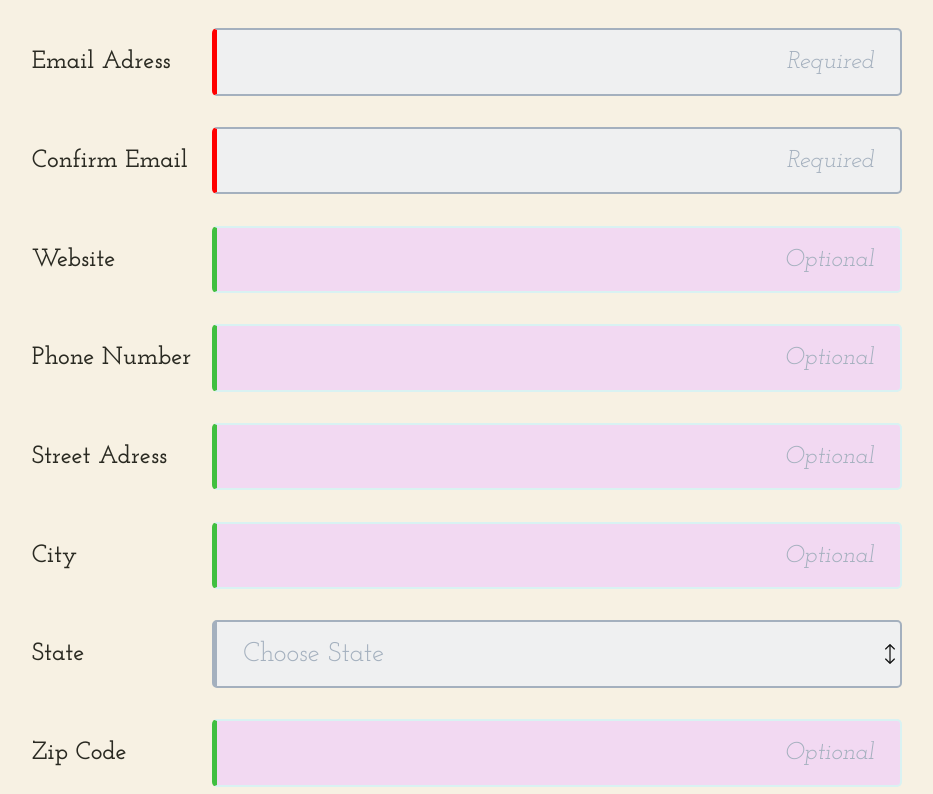
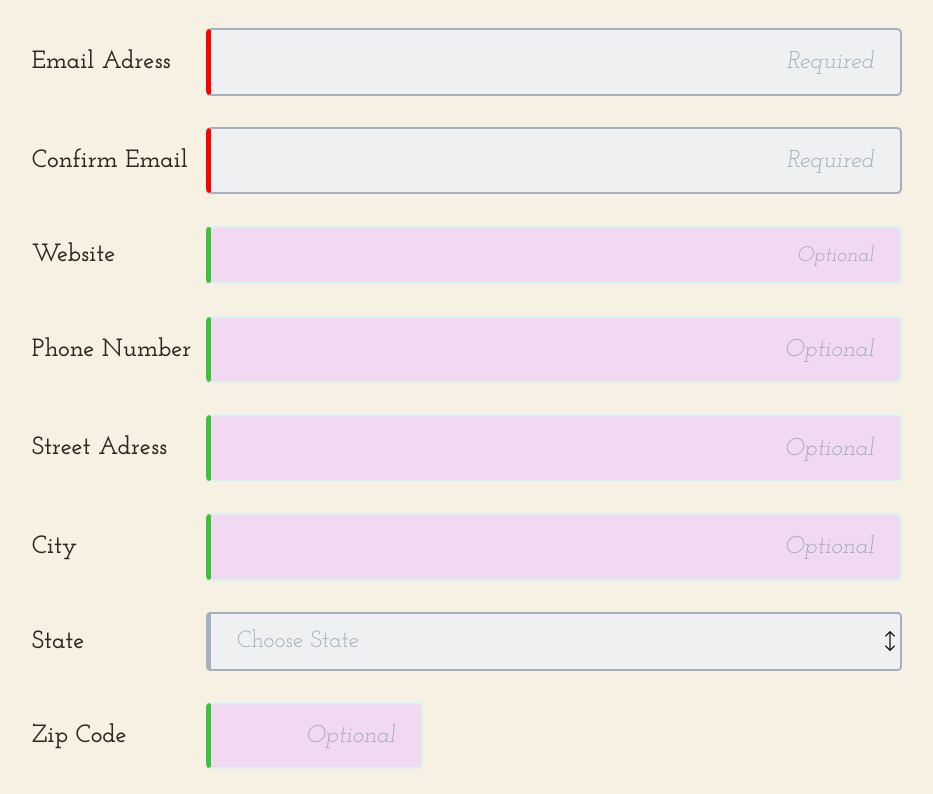
Before and after one commit to kevinmartinez/online-registration-form, a website: page index.html in a window 1280 px wide. Shown: the part 566-1360 px from the top of the page, without its empty margins (173-1106 px from the left). Drawn offline with Linux system fonts and the light colour scheme.

Commit message:
fix flexbox issuses & write comments

```diff
--- a/css/style.css
+++ b/css/style.css
@@ -41,7 +41,6 @@ body {
 
 h1, h2, h3, h4, h5, h6, .header--info, legend {
   font-family: 'Tinos', 'Times New Roman', Times, serif;
-  /* margin: 0; */
 }
 
 p {
@@ -53,10 +52,6 @@ button, input, select, textarea {
   font-size   : 100%;
   font-family : inherit;
 }
-
-/* textarea {
-  vertical-align: top;
-} */
 
 /*
 TODO: Read and remove
@@ -73,6 +68,7 @@ The text fields require some common rules. Simply put, we remove their borders a
   margin-right: auto;
 }
 
+/* TODO: Look over these helper classes */
 .center {
   margin-left: auto;
   margin-right: auto;
@@ -84,10 +80,6 @@ The text fields require some common rules. Simply put, we remove their borders a
 
 /* Header
 ============================ */
-
-/* .header {
-  background: linear-gradient(#2d3945, #e0eefD, var(--primary--white) 80%);
-} */
 
 .header__intro {
   background-color: #532F61;
@@ -132,7 +124,6 @@ The text fields require some common rules. Simply put, we remove their borders a
   color: var(--primary--white);
   text-transform: uppercase;
   font-size: 1.9em;
-  /* margin-bottom: .5em; */
   padding-bottom: .5em;
 }
 
@@ -162,6 +153,7 @@ legend {
 
 legend::before {
   content: counter(steps) ". ";
+  /* TODO: CHANGE COLOR */
   color: teal;
 }
 
@@ -174,8 +166,6 @@ legend::before {
   /* TODO: Change color, do not use primary black, because it does not fit so good with the heading below */
   border-bottom: 2px solid var(--primary--black);
 }
-
-/* Flexbox settings */
 
 /* TODO: Use better names? */
 .form__field {
@@ -191,12 +181,12 @@ legend::before {
 .form__label {
   font-size: 1.2em;
   font-weight: 600;
+  /* TODO: FIX VARIABLE FOR THIS COLOR */
   color: #444e56;
   color: var(--secondary--black);
-  flex: 1;
 }
 
-/* TODO: Rename */
+/* TODO: Rename? Yes... */
 input[type="text"],
 input[type="email"],
 input[type="tel"],
@@ -207,23 +197,25 @@ textarea {
   padding: .6em 3%;
   border: 2px solid var(--placeholder-grey);
   border-left: 5px solid;
-  border-radius: 5px;
+  border-radius: .2em;
   font-size: 1.125em;
   min-height: 44px;
-  flex: 2.5;
   transition: border-color .5s ease-out;
 }
 
+input[name="user_zip"] {
+  background: red;
+  color: red;
+  width: 50%;
+}
+
+/* TODO: Check this code */
 textarea {
   overflow: auto;
   padding : 10px;
   width   : 100%;
   height: 150px;
   resize  : none;
-}
-
-input[name="user_zip"] {
-  width: 50%;
 }
 
 select {
@@ -264,16 +256,6 @@ button:focus {
   transition: border-color .5s ease-in;
 }
 
-
-/*
-input:required:invalid {
-  border-left-color: 2px solid red;
-} */
-
-/* input:required, {
-  border-color:hsl(0, 20%, 50%);
-} */
-
 input:focus,
 select:focus,
 textarea:focus {
@@ -291,6 +273,7 @@ input:focus:invalid {
   border-left-color: red;
 }
 
+/* TODO: Remove before submit */
 /* .simple-form input:required:valid {
   border-left-color: palegreen;
 } */
@@ -307,6 +290,7 @@ input:optional {
   border-color: hsl(180, 50%, 90%);
 }
 
+/* TODO: Remove before submit */
   /* border-color:hsl(0, 20%, 50%); */
   /* background:hsl(0, 50%, 90%); */
 
@@ -358,14 +342,15 @@ textarea:hover {
   border-radius: .2em;
   background-color: #322a60;
   color: var(--primary--white);
-  text-transform: capitalize;
+  text-transform: uppercase;
   letter-spacing: 1px;
   font-weight: 700;
   font-size: 1.8em; /* 150% / 24px; */
+  transition: opacity ease-in-out .5s;
 }
 
 .form__submit-btn:hover {
-  background-color: darkgreen;
+  opacity: .75;
 }
 
 .form__submit-btn:active {
@@ -410,9 +395,11 @@ textarea:hover {
 
 /* Styles for orientation landscape, tested for iPhone 5, 6, 6plus, X etc. Left out tablet landscape, because splitting up the form into two columns just to fill up screen width is, imo a bad thing */
 @media (max-height: 415px) and (orientation: landscape) {
+
   html {
     font-size: .8em;
   }
+
   body {
     /* TODO: Remove before submit */
     background: lightskyblue;
@@ -421,10 +408,6 @@ textarea:hover {
   .header__divider {
     border-top-width: 2px;
     border-bottom-width: .5px;
-  }
-
-  .form__input {
-    font-size: 1.2em;
   }
 
   input[type="text"],
@@ -436,36 +419,19 @@ textarea:hover {
     font-size: 1.2em;
   }
 
+  .form__input {
+    font-size: 1.2em;
+  }
 
+  input[name="user_zip"] {
+  width: 25%;
+  }
 }
 
 @media (min-height: 416px) and (min-width: 760px) {
+
   html {
     font-size: 1.1em;
-  }
-
-      /* TODO: Use better names? */
-  .form__field {
-    flex-direction: row;
-    align-items: center;
-  }
-
-  /* Flexbox settings */
-
-
-
-  .form__label {
-    font-size: 1.2em;
-  }
-
-  /* TODO: Rename */
-  input[type="text"],
-  input[type="tel"],
-  input[type="email"],
-  input[type="url"],
-  select,
-  textarea {
-    flex: 2.5;
   }
 
   .header__intro {
@@ -473,9 +439,36 @@ textarea:hover {
     padding-bottom: 2.7em;
   }
 
+  .form__field {
+    flex-direction: row;
+    align-items: center;
+  }
+
+  .form__label {
+    font-size: 1.2em;
+    flex: 1 1 25%;
+  }
+
+  input[type="text"],
+  input[type="tel"],
+  input[type="email"],
+  input[type="url"],
+  select,
+  textarea {
+    flex: 1 1 75%;
+  }
+
+  label[for="zip"] {
+    flex: 0 0 25%;
+  }
+
+  input[name="user_zip"] {
+    flex: 0 0 25%;
+  }
 }
 
 @media (min-width: 1024px) {
+
   html {
     font-size: 1.3em;
   }
@@ -488,24 +481,17 @@ textarea:hover {
   input[type="text"],
   input[type="tel"],
   input[type="email"],
-  input[type="url"],
+  input[type="url"]
   select,
   textarea {
     font-size: 1.3em;
-    flex: 3.5;
+  }
+
+  .form__label {
+    flex-basis: 15%;
+  }
+
+  label[for="zip"] {
+    flex-basis: 20%;
   }
 }
-
-/*
-input:focus + .help,
-input:invalid + .help {
-    display:inline-block;
-}
-
-.help {
-    display:none;
-    font-size:90%;
-}
-input:focus + .help {
-    display:inline-block;
-} */
--- a/index.html
+++ b/index.html
@@ -144,7 +144,7 @@
         </div>
 
         <!-- Zip code field -->
-        <div class="form__field">
+        <div class="form__field form__field--zip">
           <label class="form__label" for="zip">Zip Code</label>
           <input class="form__input" type="text" name="user_zip" id="zip" placeholder="Optional">
         </div>
```
Lines whose indentation alone changed are shown as unchanged.
